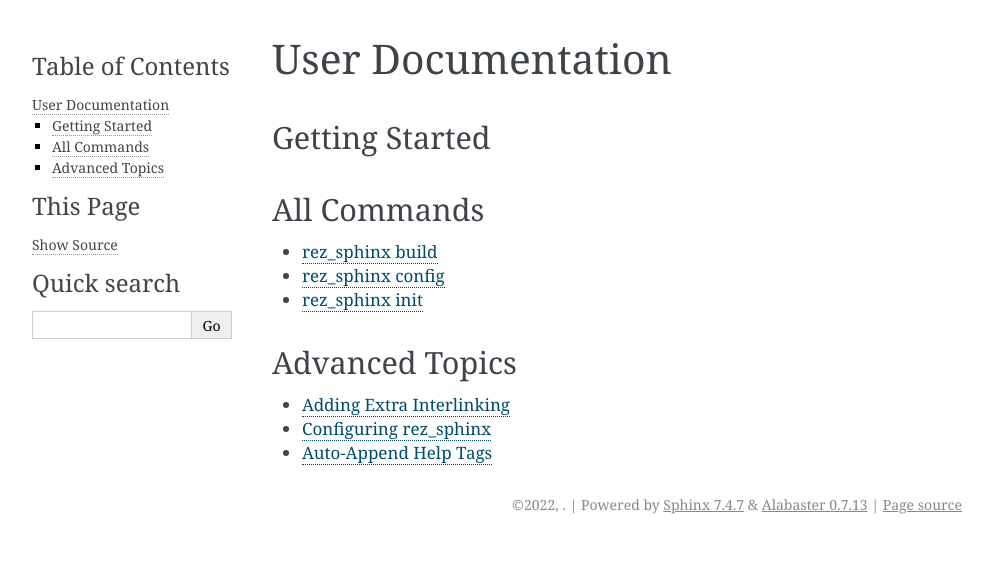
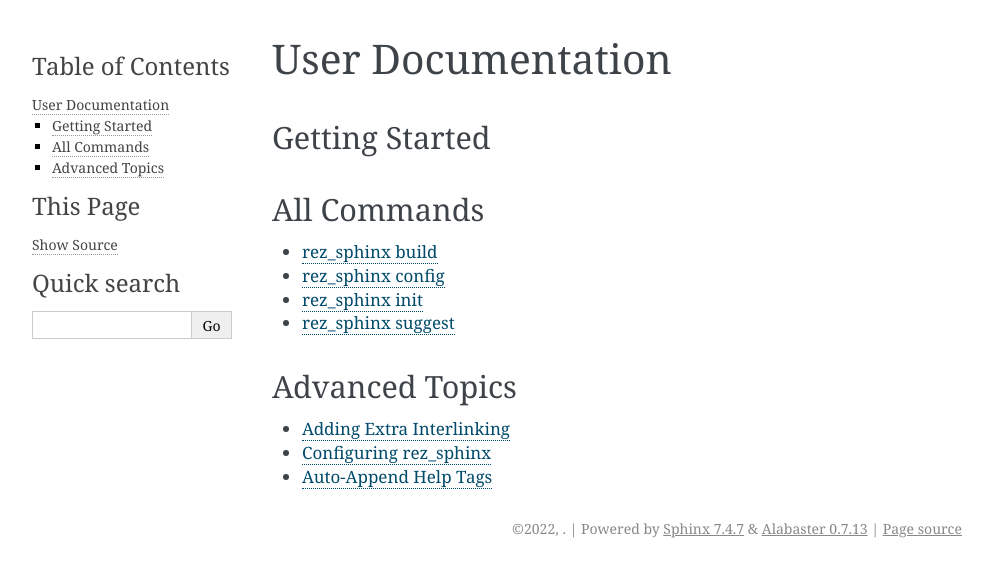
Before and after one commit to ColinKennedy/rez_developer_packages, a Sphinx documentation site: the page built from rez_sphinx/documentation/source/user_documentation.rst, in a window 1280 px wide. Shown: the top 577 px of the page, without its empty margins (148-1141 px from the left). Built offline with Sphinx 7.4.7, drawn with Linux system fonts in a browser that asks for light colours; pages that are not in the unit, such as notebooks, are missing from menus.

Commit message:
Adding suggest_command.rst

```diff
--- /dev/null
+++ b/rez_sphinx/documentation/source/suggest_command.rst
@@ -0,0 +1,5 @@
+==================
+rez_sphinx suggest
+==================
+
+TODO add this
--- a/rez_sphinx/documentation/source/user_documentation.rst
+++ b/rez_sphinx/documentation/source/user_documentation.rst
@@ -22,6 +22,7 @@ All Commands
    build_command
    config_command
    init_command
+   suggest_command
 
 
 Advanced Topics
```
